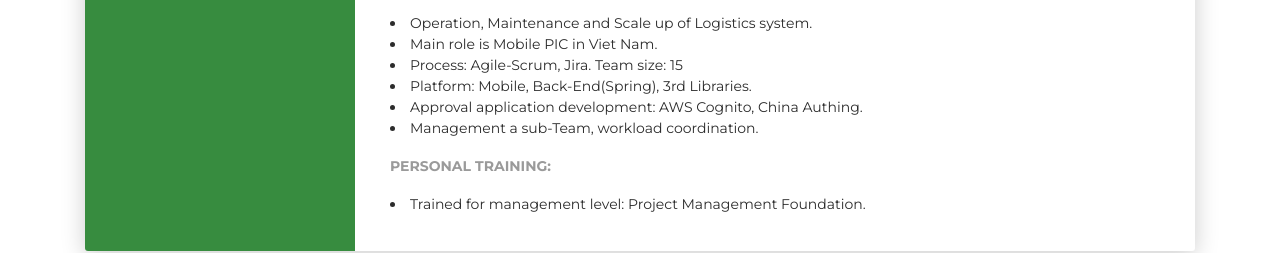
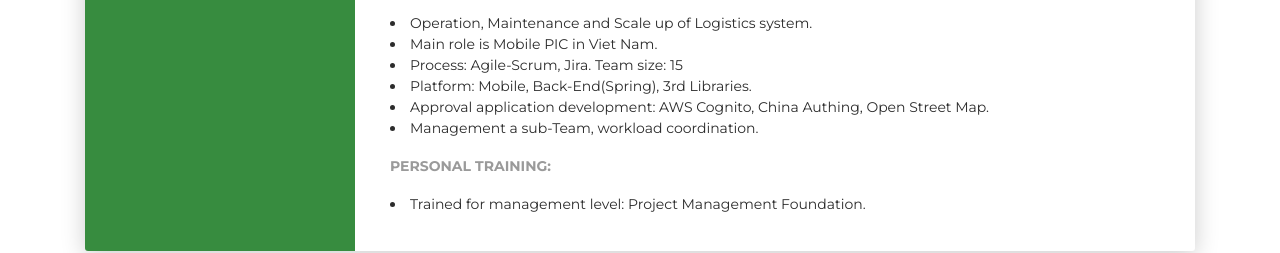
Before and after one commit to jmarker98/jmarker98.github.io, a plain HTML site: page index.html in a window 1280 px wide. Shown: the part 2853-3106 px from the top of the page. Drawn offline with Linux system fonts and the light colour scheme.

Commit message:
update osmdroid

```diff
--- a/index.html
+++ b/index.html
@@ -245,7 +245,7 @@
               <li>Main role is Mobile PIC in Viet Nam.
               <li>Process: Agile-Scrum, Jira. Team size: 15
               <li>Platform: Mobile, Back-End(Spring), 3rd Libraries.
-              <li>Approval application development: AWS Cognito, China Authing.
+              <li>Approval application development: AWS Cognito, China Authing, Open Street Map.
               <li>Management a sub-Team, workload coordination.
             </p>
             <p class="category">Personal Training:
```
